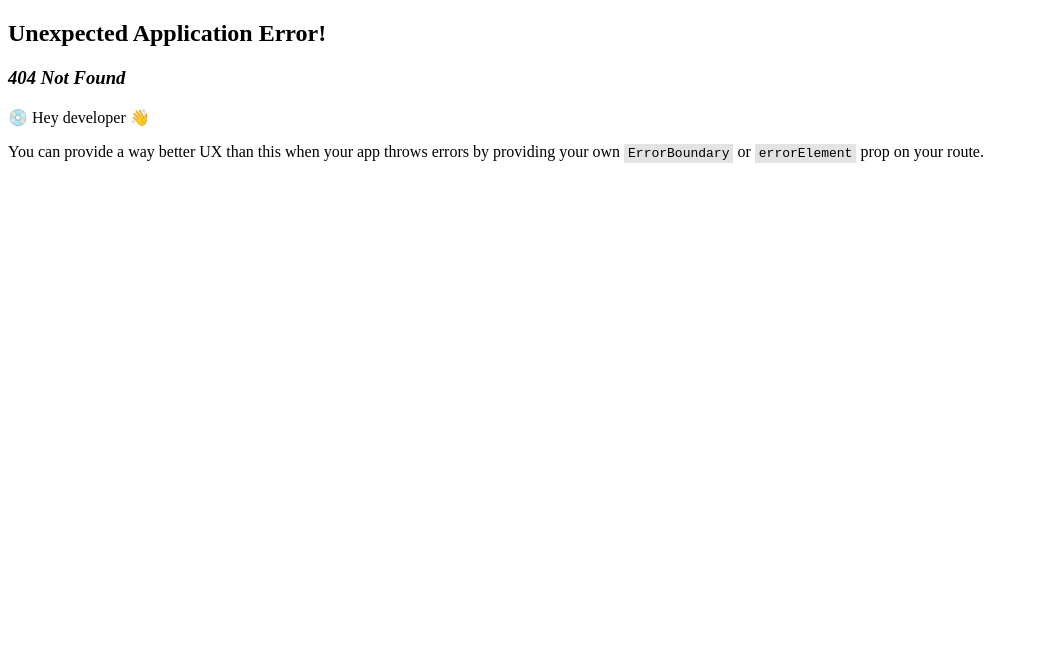
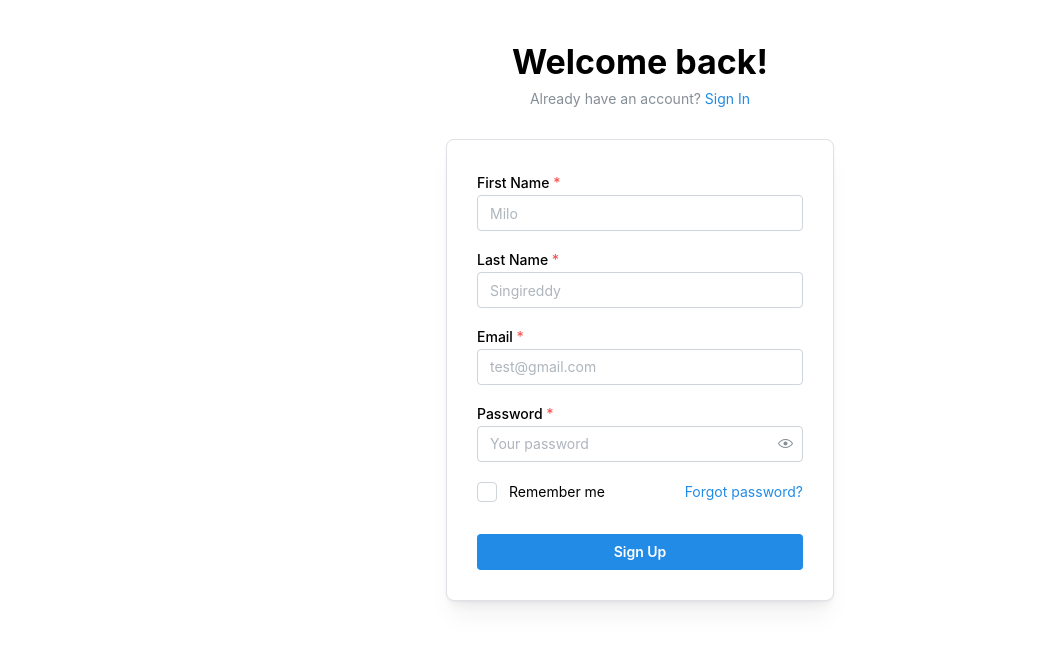
Before and after one commit to karthikSingireddy/calendar-asst, a React (Vite) app in the folder app/frontend/: page /signup in a window 1280 px wide. Before the commit this address had no page. Shown: the top 646 px of the page, without its empty margins (0-1039 px from the left). Built offline with nearby package versions, Linux system fonts and the light colour scheme.

Commit message:
add mantine nad signup page

```diff
--- /dev/null
+++ b/app/frontend/postcss.config.cjs
@@ -0,0 +1,14 @@
+module.exports = {
+  plugins: {
+    'postcss-preset-mantine': {},
+    'postcss-simple-vars': {
+      variables: {
+        'mantine-breakpoint-xs': '36em',
+        'mantine-breakpoint-sm': '48em',
+        'mantine-breakpoint-md': '62em',
+        'mantine-breakpoint-lg': '75em',
+        'mantine-breakpoint-xl': '88em',
+      },
+    },
+  },
+};
--- /dev/null
+++ b/app/frontend/src/components/auth/SignUp.tsx
@@ -0,0 +1,82 @@
+import {
+  TextInput,
+  PasswordInput,
+  Checkbox,
+  Anchor,
+  Paper,
+  Title,
+  Text,
+  Container,
+  Group,
+  Button,
+} from '@mantine/core';
+import { useState } from 'react';
+
+export function SignUp() {
+  const [firstName, setFirstName] = useState('');
+  const [lastName, setLastName] = useState('');
+  const [email, setEmail] = useState('');
+  const [password, setPassword] = useState('');
+
+  return (
+    <Container size={420} my={40}>
+      <Title ta="center">
+        Welcome back!
+      </Title>
+      <Text c="dimmed" size="sm" ta="center" mt={5}>
+        Already have an account?{' '}
+        <Anchor size="sm" component="button">
+          Sign In
+        </Anchor>
+      </Text>
+
+      <Paper withBorder shadow="md" p={30} mt={30} radius="md">
+        <TextInput
+          label="First Name"
+          required
+          placeholder="Milo"
+          value={firstName}
+          onChange={e => setFirstName(e.target.value)}
+          mb='md'
+        />
+
+        <TextInput
+          label="Last Name"
+          required
+          placeholder="Singireddy"
+          value={lastName}
+          onChange={e => setLastName(e.target.value)}
+          mb='md'
+        />
+
+        <TextInput
+          label="Email"
+          required
+          placeholder="test@gmail.com"
+          value={email}
+          onChange={e => setEmail(e.target.value)}
+          mb='md'
+        />
+
+        <PasswordInput
+          label="Password"
+          required
+          placeholder="Your password"
+          value={password}
+          onChange={e => setPassword(e.target.value)}
+          mt="md"
+        />
+
+        <Group justify="space-between" mt="lg">
+          <Checkbox label="Remember me" />
+          <Anchor component="button" size="sm">
+            Forgot password?
+          </Anchor>
+        </Group>
+        <Button fullWidth mt="xl">
+          Sign Up
+        </Button>
+      </Paper>
+    </Container>
+  );
+}
--- /dev/null
+++ b/app/frontend/src/routes/SignUp.page.tsx
@@ -0,0 +1,5 @@
+import { SignUp } from '../components/auth/SignUp';
+
+export function SignUpPage() {
+  return <SignUp />
+}
--- a/package.json
+++ b/package.json
@@ -48,6 +48,9 @@
     "jsdom": "~22.1.0",
     "less": "3.12.2",
     "nx": "19.4.0",
+    "postcss": "^8.4.39",
+    "postcss-preset-mantine": "^1.15.0",
+    "postcss-simple-vars": "^7.0.1",
     "prettier": "^2.6.2",
     "ts-jest": "^29.1.0",
     "ts-node": "10.9.1",
@@ -57,6 +60,8 @@
     "webpack-cli": "^5.1.4"
   },
   "dependencies": {
+    "@mantine/core": "^7.11.1",
+    "@mantine/hooks": "^7.11.1",
     "@nestjs/common": "^10.0.2",
     "@nestjs/core": "^10.0.2",
     "@nestjs/mongoose": "^10.0.6",
```
Also changed, not shown: app/frontend/src/main.tsx (+8 -3 lines), 2 other files (tests, documents, lock files or other folders).
